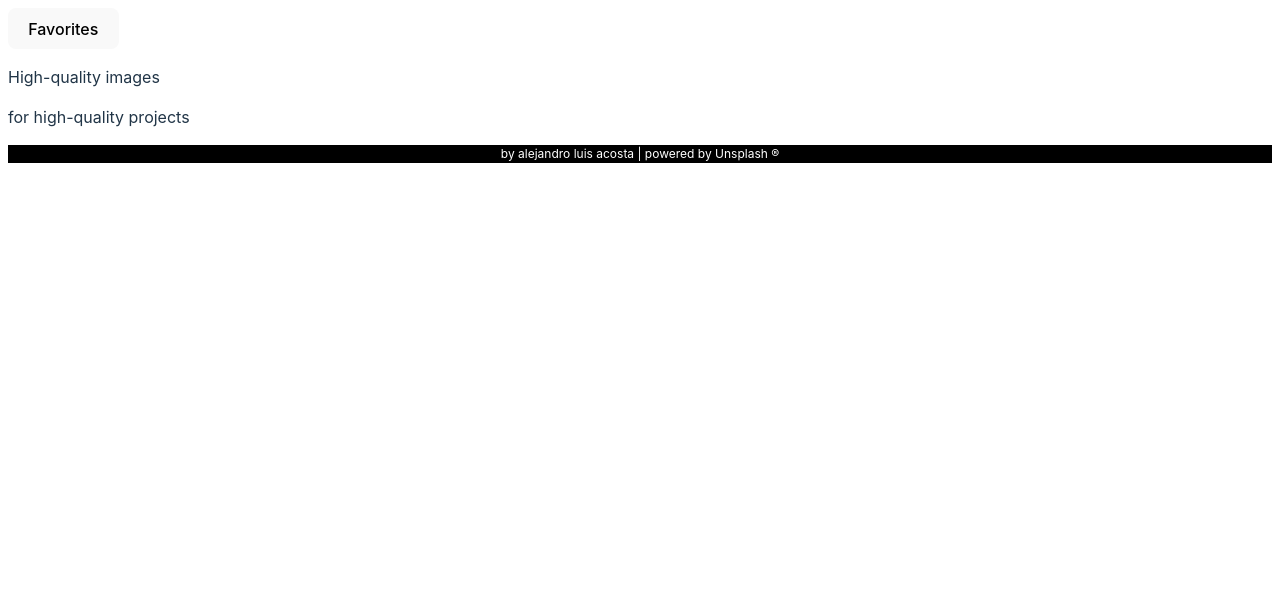
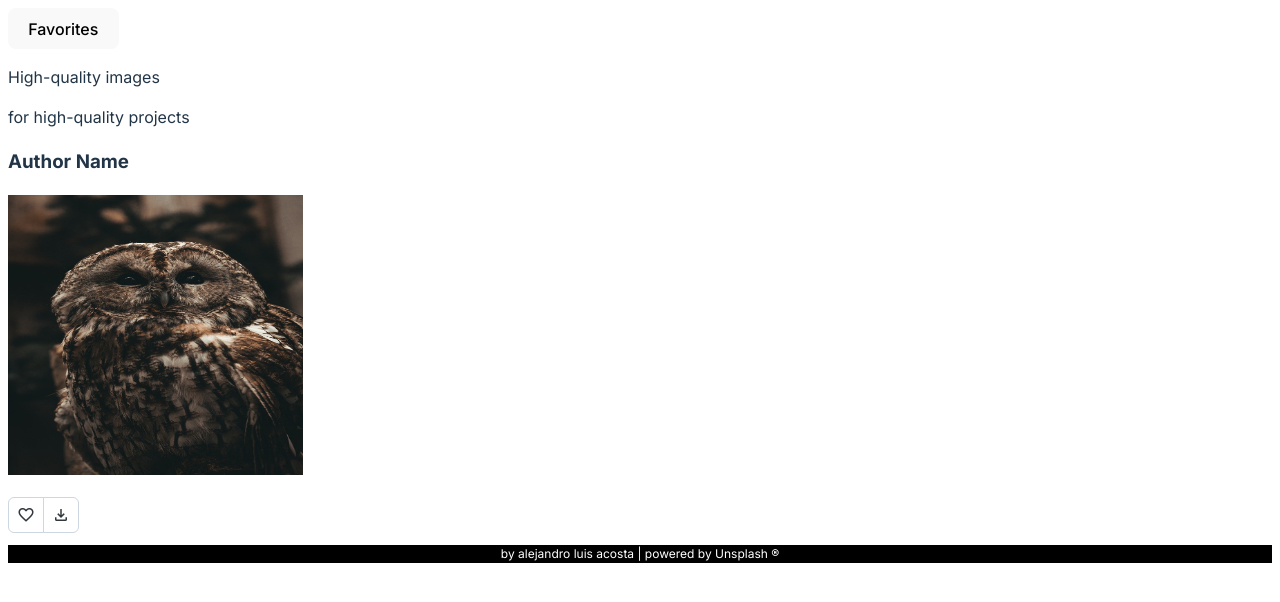
Before and after one commit to alejandroluisacosta/image-nation, a React (Vite) app: page / in a window 1280 px wide. Shown: the top 602 px of the page. Built offline with nearby package versions, Linux system fonts and the light colour scheme; a web font is replaced by a local one.

Commit message:
add: image component finished styles

```diff
--- a/index.html
+++ b/index.html
@@ -7,6 +7,17 @@
     <link rel="preconnect" href="https://fonts.googleapis.com">
     <link rel="preconnect" href="https://fonts.gstatic.com" crossorigin>
     <link href="https://fonts.googleapis.com/css2?family=Kodchasan:ital,wght@0,200;0,300;0,400;0,500;0,600;0,700;1,200;1,300;1,400;1,500;1,600;1,700&display=swap" rel="stylesheet">
+    <link rel="stylesheet" href="https://fonts.googleapis.com/css2?family=Inter:wght@300;400;500;600;700&display=swap" />
+    <link rel="stylesheet" href="https://fonts.googleapis.com/css2?family=Material+Symbols+Outlined:opsz,wght,FILL,GRAD@20..48,100..700,0..1,-50..200" />
+    <style>
+      .material-symbols-outlined {
+        font-variation-settings:
+        'FILL' 0,
+        'wght' 400,
+        'GRAD' 0,
+        'opsz' 24
+      }
+      </style>
     <title>ImageNation</title>
   </head>
   <body>
--- a/package.json
+++ b/package.json
@@ -10,6 +10,9 @@
     "preview": "vite preview"
   },
   "dependencies": {
+    "@emotion/react": "^11.11.4",
+    "@emotion/styled": "^11.11.5",
+    "@mui/joy": "^5.0.0-beta.36",
     "@reduxjs/toolkit": "^2.2.5",
     "react": "^18.2.0",
     "react-dom": "^18.2.0",
--- /dev/null
+++ b/src/Components/ImageComponent/ImageComponent.css
@@ -0,0 +1,11 @@
+.image-component__image {
+    width: 295px;
+    height: 280px;
+    margin-bottom: 1rem;
+}
+
+.image-component__buttons__favorite,
+.image-component__buttons__download,
+.image-component__buttons__edit {
+    font-size: 18px;
+}
--- /dev/null
+++ b/src/Components/ImageComponent/ImageComponent.jsx
@@ -0,0 +1,48 @@
+import './ImageComponent.css';
+import * as React from 'react';
+import Button from '@mui/joy/Button';
+import ButtonGroup from '@mui/joy/ButtonGroup';
+import IconButton from '@mui/joy/IconButton';
+
+const ImageComponent = (props) => {
+
+    const favoriteButtons = <ButtonGroup className="image-component__buttons" aria-label="outlined primary button group">
+    <IconButton>
+        <span className="image-component__buttons__favorite material-symbols-outlined">
+            favorite
+        </span>
+    </IconButton>
+    <IconButton>
+        <span className="image-component__buttons__download material-symbols-outlined">
+            download
+        </span>
+    </IconButton>
+    <IconButton>
+        <span className="image-component__buttons__edit material-symbols-outlined">
+            edit
+        </span>
+    </IconButton>
+    </ButtonGroup>
+
+    const searchButtons = <ButtonGroup className="image-component__buttons" aria-label="outlined primary button group">
+    <IconButton>
+        <span className="image-component__buttons__favorite material-symbols-outlined">
+            favorite
+        </span>
+    </IconButton>
+    <IconButton>
+        <span className="image-component__buttons__download material-symbols-outlined">
+            download
+        </span>
+    </IconButton>
+    </ButtonGroup>
+    return (
+        <article className="image-component">
+            <h3 className="image-component__author">Author Name</h3>
+            <img className="image-component__image" src='src/assets/owl.jpeg' alt="owl"/>
+            {props.isSearchPage ? searchButtons : favoriteButtons}
+        </article>
+    )
+}
+
+export default ImageComponent;
--- a/src/Pages/SearchPage/SearchPage.jsx
+++ b/src/Pages/SearchPage/SearchPage.jsx
@@ -1,5 +1,6 @@
 import { Link } from "react-router-dom";
 import Footer from "../../Components/Footer/Footer";
+import ImageComponent from "../../Components/ImageComponent/ImageComponent";
 
 const SearchPage = () => {
     return (
@@ -9,6 +10,7 @@ const SearchPage = () => {
         <p>High-quality images</p>
         <p>for high-quality projects</p>
         </header>
+        <ImageComponent isSearchPage={true}/>
         <Footer/>
         </>
     )
```
Also changed, not shown: src/assets/owl.jpeg (added), 1 other file (tests, documents, lock files or other folders).
